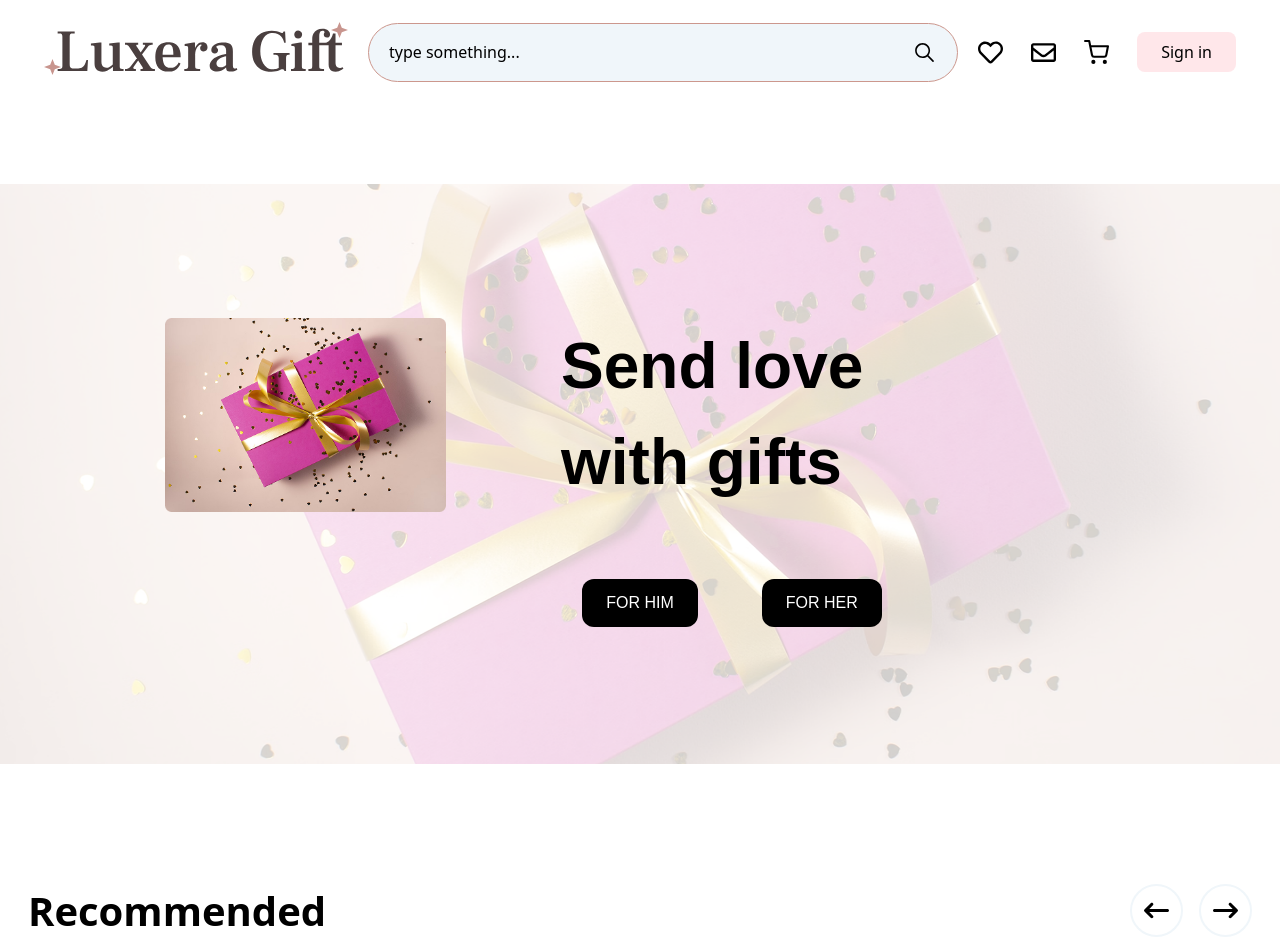
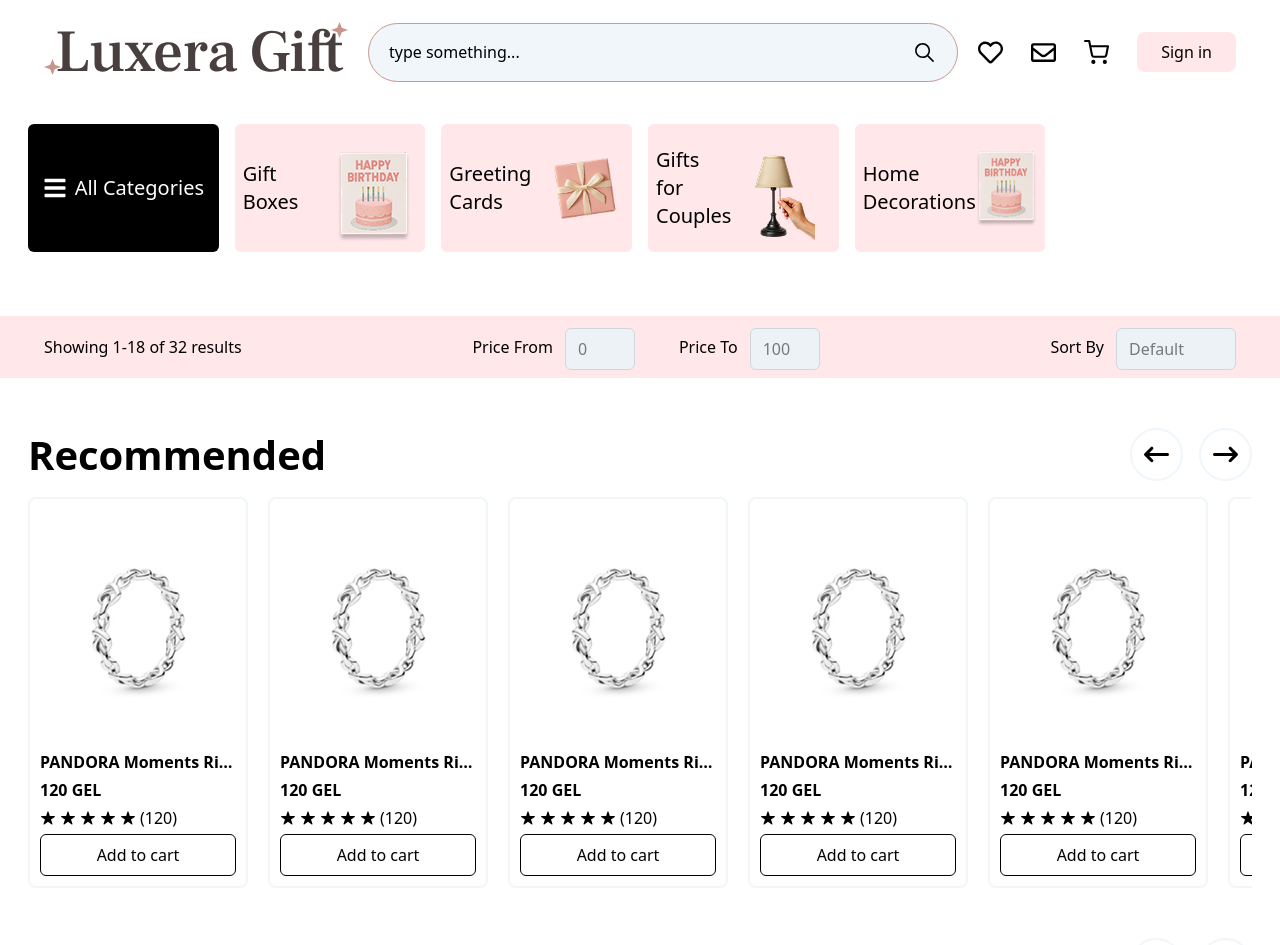
Before and after one commit to GeoLine02/luxera, a Next.js app: page /en/products in a window 1280 px wide. Shown: the top 945 px of the page. Built offline with nearby package versions, Linux system fonts and the light colour scheme; a web font is replaced by a local one.

Commit message:
style: products page

```diff
--- a/app/[locale]/(home)/components/categories/Categories.tsx
+++ b/app/[locale]/(home)/components/categories/Categories.tsx
@@ -1,3 +1,5 @@
+"use client";
+
 import { categoriesData } from "@/data/categories";
 import CategoryCard from "./CategoryCard";
 import { FaBars } from "react-icons/fa";
--- a/app/[locale]/(home)/page.tsx
+++ b/app/[locale]/(home)/page.tsx
@@ -1,10 +1,7 @@
-"use client";
-
 import BestSellings from "./components/BestSellings/BestSellings";
 import Categories from "./components/categories/Categories";
 import CategoriesModal from "./components/categories/CategoriesModal";
 import ProductsList from "./components/featuredProducts/ProductsList";
-import ProductFilter from "./components/filter/ProductFilter";
 import Hero from "./components/hero/Hero";
 import SellYourProducts from "./components/SellYourProducts/SellYourProducts";
 import VIPListing from "./components/VIPLiisting/VIPListing";
@@ -18,9 +15,6 @@
       </div>
       <div className="mt-[50px]">
         <Hero />
-      </div>
-      <div className="mt-[50px]">
-        <ProductFilter />
       </div>
       <div className="mt-[50px] px-5 lg:px-11">
         <ProductsList />
--- a/app/[locale]/products/components/AllProducts.tsx
+++ b/app/[locale]/products/components/AllProducts.tsx
@@ -6,11 +6,11 @@
 const AllProducts = () => {
   return (
     <div className="max-w-screen-2xl mx-auto">
-      <h1 className="text-3xl lg:text-[40px] font-bold mt-16 mb-8 lg:mb-14">
+      <h1 className="text-3xl lg:text-[40px] font-bold mb-8 lg:mb-14">
         All Products
       </h1>
 
-      <div className="grid gap-4 lg:gap-10 grid-cols-[repeat(2,minmax(152px,152px))] md:grid-cols-[repeat(auto-fit,minmax(260px,260px))] lg:grid-cols-[repeat(auto-fit,minmax(310px,310px))] md:justify-center">
+      <div className="grid gap-6 lg:grid-cols-[repeat(auto-fit,minmax(220px,220px))] md:justify-center">
         {productsData.map((product: ProductType) => (
           <ProductCard
             key={product.id}
--- a/app/[locale]/products/components/Filters.tsx
+++ /dev/null
@@ -1,45 +0,0 @@
-import { BsGridFill, BsSliders } from "react-icons/bs";
-import { PiSlideshow } from "react-icons/pi";
-
-const Filters = () => {
-  return (
-    <div className="flex items-center justify-between px-[100px] py-6 bg-light-pink">
-      <div className="flex items-center gap-6">
-        <div className="flex items-center gap-4">
-          <div className="cursor-pointer">
-            <BsSliders size={25} />
-          </div>
-          <span>Filter</span>
-        </div>
-        <div className="cursor-pointer">
-          <BsGridFill size={25} />
-        </div>
-        <div className="cursor-pointer">
-          <PiSlideshow size={25} />
-        </div>
-
-        <div className="w-[1px] h-full border-l border-medium-gray"></div>
-
-        <p>Showing 1–16 of 32 results</p>
-      </div>
-      <div className="flex gap-7">
-        <div className="flex items-center gap-3 text-lg">
-          <span className="">Show</span>
-          <input
-            className="bg-white w-[55px] aspect-square focus:border-none outline-none text-center"
-            placeholder="16"
-          />
-        </div>
-        <div className="flex items-center gap-3 text-lg">
-          <span>Sort by</span>
-          <input
-            className="bg-white focus:border-none max-w-[188px] h-[55px] px-4 outline-none"
-            placeholder="Default"
-          />
-        </div>
-      </div>
-    </div>
-  );
-};
-
-export default Filters;
--- a/app/[locale]/products/components/HeroBanner/Banner.tsx
+++ /dev/null
@@ -1,44 +0,0 @@
-import Image from "next/image";
-import BannerImage from "@/public/BannerImage.png";
-import ProductsHeroBanner from "@/public/ProductHeroBanner.png";
-import Button from "@/app/ui/Button";
-const Banner = () => {
-  return (
-    <div className="relative">
-      <Image
-        className="w-full h-[580px]"
-        src={ProductsHeroBanner}
-        alt="banner"
-      />
-      <div className="absolute top-[40px] lg:top-[134px] left-0 right-0 lg:left-[165px] flex flex-col lg:flex-row items-center lg:items-start gap-10 lg:gap-[79px]">
-        <Image className="w-[281px]" src={BannerImage} alt="banner image" />
-        <div className="space-y-10 lg:space-y-[69px] max-w-[414px] flex flex-col items-center lg:justify-center">
-          <h1 className="text-[50px] lg:text-[64px] font-FRL font-semibold px-9">
-            Send love with gifts
-          </h1>
-
-          <div className="flex items-center gap-16">
-            <Button
-              rounded="xl"
-              title="FOR HIM"
-              type="button"
-              bgColor="black"
-              titleColor="white"
-              className="p-3 px-6 !w-fit font-FRL"
-            />
-            <Button
-              rounded="xl"
-              title="FOR HER"
-              type="button"
-              bgColor="black"
-              titleColor="white"
-              className="p-3 px-6 !w-fit font-FRL"
-            />
-          </div>
-        </div>
-      </div>
-    </div>
-  );
-};
-
-export default Banner;
--- a/app/[locale]/products/components/HeroBanner/HeroBannerSlider.tsx
+++ /dev/null
@@ -1,25 +0,0 @@
-"use client";
-
-import { Swiper, SwiperSlide } from "swiper/react";
-import "swiper/css";
-import Banner from "./Banner";
-
-const HeroBannerSlider = () => {
-  return (
-    <div>
-      <Swiper slidesPerView={"auto"}>
-        <SwiperSlide>
-          <Banner />
-        </SwiperSlide>
-        <SwiperSlide>
-          <Banner />
-        </SwiperSlide>
-        <SwiperSlide>
-          <Banner />
-        </SwiperSlide>
-      </Swiper>
-    </div>
-  );
-};
-
-export default HeroBannerSlider;
--- a/app/[locale]/(home)/components/filter/ProductFilter.tsx
+++ b/app/[locale]/products/components/productFilter/ProductFilter.tsx
@@ -1,3 +1,5 @@
+"use client";
+
 import { Dropdown } from "@/app/ui/DropDown";
 import Input from "@/app/ui/Input";
 import { FaArrowDown } from "react-icons/fa6";
--- a/app/[locale]/products/page.tsx
+++ b/app/[locale]/products/page.tsx
@@ -1,25 +1,27 @@
-import HeroBannerSlider from "./components/HeroBanner/HeroBannerSlider";
-// import Filters from "./components/Filters";
 import RecommendedProducts from "./components/RecommendedProducts";
 import BestSellerProducts from "./components/BestSellerProducts";
 import AllProducts from "./components/AllProducts";
+import ProductFilter from "./components/productFilter/ProductFilter";
+import Categories from "../(home)/components/categories/Categories";
+import CategoriesModal from "../(home)/components/categories/CategoriesModal";
 
 const Products = () => {
   return (
     <div>
-      <div className="mt-20">
-        <HeroBannerSlider />
+      <div>
+        <Categories />
+        <CategoriesModal />
       </div>
-      {/* <div className="mt-12">
-        <Filters />
-      </div> */}
-      <div className="container mt-[50px] lg:mt-[120px] px-11">
+      <div className="mt-12">
+        <ProductFilter />
+      </div>
+      <div className="container mt-[50px]  px-11">
         <RecommendedProducts />
       </div>
-      <div className="container  mt-[50px] lg:mt-[120px] px-11">
+      <div className="container mt-[50px] px-11">
         <BestSellerProducts />
       </div>
-      <div className="mt-[50px] lg:mt-[120px] px-11 container">
+      <div className="mt-[50px] px-11 container">
         <AllProducts />
       </div>
     </div>
--- a/app/shared/FeaturedProductCard.tsx
+++ b/app/shared/FeaturedProductCard.tsx
@@ -8,7 +8,7 @@
 
 const FeaturedProductCard = ({ image, price }: ProductCardProps) => {
   return (
-    <div className="select-none border-2 rounded-lg border-ice-blue p-2.5 min-w-[160px] max-w-[165px] md:max-w-[260px] md:min-w-[260px] lg:min-w-[310px] lg:max-w-[310px] space-y-2 bg-white flex flex-col items-center">
+    <div className="select-none border-2 rounded-lg border-ice-blue p-2.5 min-w-[220px] max-w-[220px] space-y-2 bg-white flex flex-col items-center">
       <div className=" flex flex-col items-center space-y-1 md:space-y-2">
         <Image src={image} alt="product image" />
         <p className="line-clamp-1 md:line-clamp-2 ">
--- a/app/shared/ProductCard.tsx
+++ b/app/shared/ProductCard.tsx
@@ -10,8 +10,8 @@
 
 const ProductCard = ({ image, price, title }: ProductCardProps) => {
   return (
-    <div className="border-2 rounded-lg border-ice-blue  max-w-[160px] md:min-w-[260px] md:max-w-[260px]  lg:min-w-[310px] p-2.5 lg:max-w-[310px] space-y-2 bg-white flex flex-col items-center">
-      <div className="space-y-1 md:space-y-6 w-full">
+    <div className="border-2 rounded-lg border-ice-blue max-w-[220px] p-2.5 space-y-1 bg-white flex flex-col items-center">
+      <div className="space-y-1 md:space-y-1 w-full">
         <div className="flex justify-center">
           <Image
             className="h-[120px] md:h-full object-cover"
--- a/app/shared/SwiperSlider.tsx
+++ b/app/shared/SwiperSlider.tsx
@@ -82,10 +82,7 @@
         }}
       >
         {data.map((item, idx) => (
-          <SwiperSlide
-            key={idx}
-            className="!max-w-[165px] md:!min-w-[260px] lg:!min-w-[300px]"
-          >
+          <SwiperSlide key={idx} className="!max-w-[220px]">
             {renderCard(item)}
           </SwiperSlide>
         ))}
```
Also changed, not shown: app/[locale]/products/components/productFilter/FilterModal.tsx (renamed from app/[locale]/(home)/components/filter/FilterModal.tsx).
